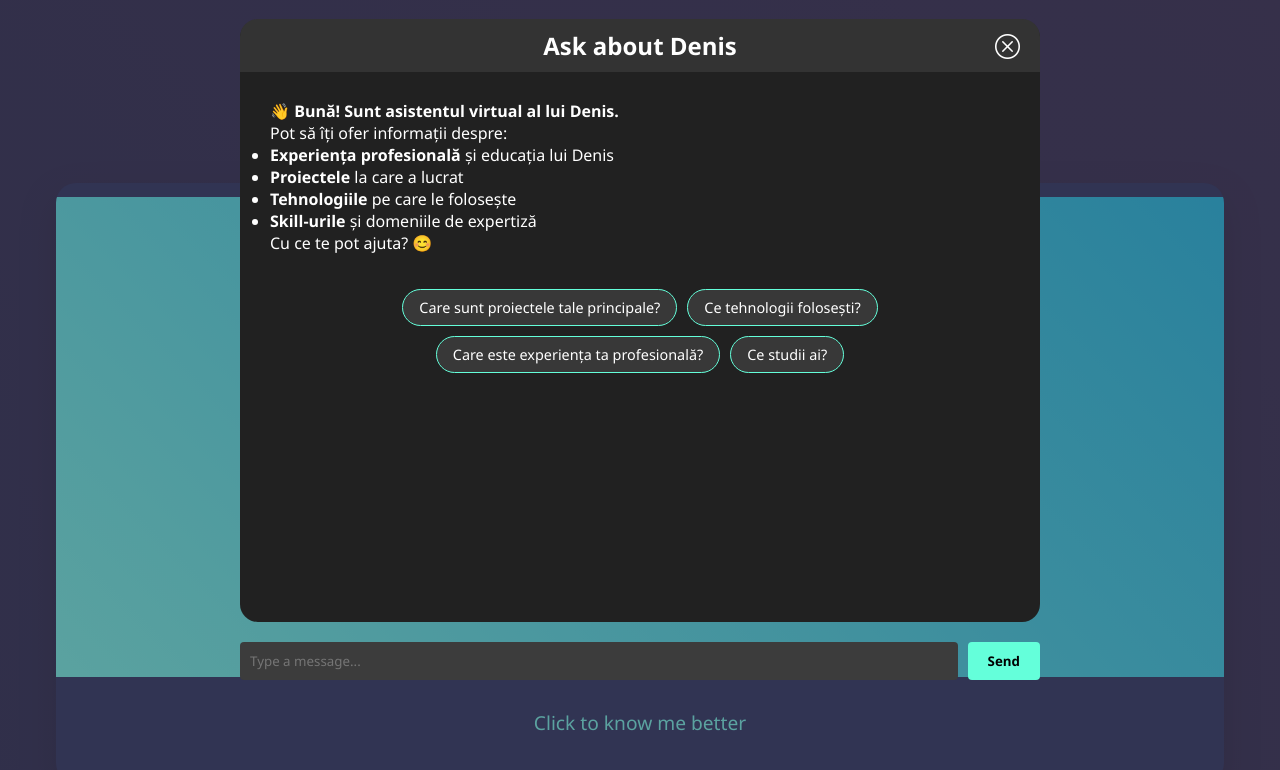
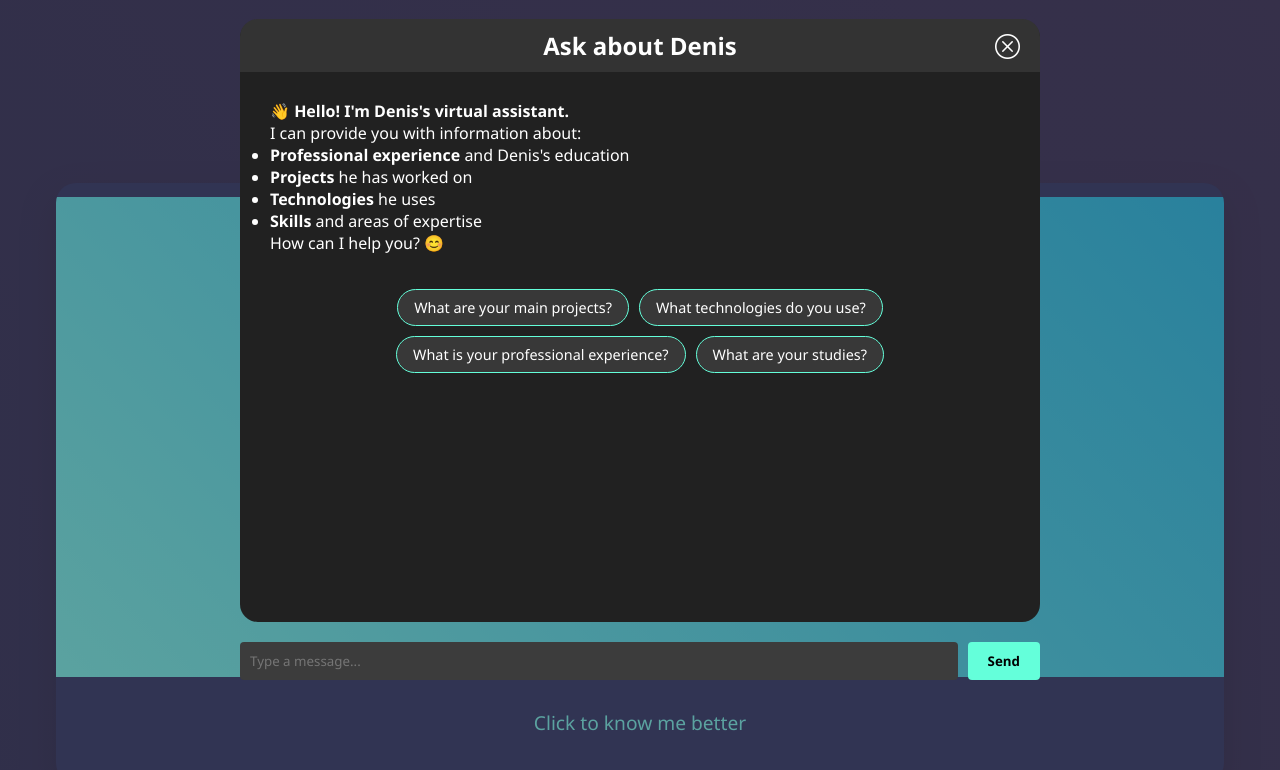
Before and after one commit to denisvlas/portfolio, a React (Vite) app: page / in a window 1280 px wide. Both pictures are taken after a click on the button "Chat with AI". Shown: the top 770 px of the page. Built offline with nearby package versions, Linux system fonts and the light colour scheme; no server answers.

Commit message:
Update ChatWindow and constants for English localization. Translated chat prompts and system messages to English, ensuring clarity for users. Adjusted project card titles to reflect English terminology for frontend and backend technologies.

```diff
--- a/src/components/ChatWindow.tsx
+++ b/src/components/ChatWindow.tsx
@@ -8,23 +8,23 @@ interface ChatWindowProps {
 }
 
 const quickQuestions = [
-  "Care sunt proiectele tale principale?",
-  "Ce tehnologii folosești?",
-  "Care este experiența ta profesională?",
-  "Ce studii ai?",
+  "What are your main projects?",
+  "What technologies do you use?",
+  "What is your professional experience?",
+  "What are your studies?",
 ];
 
 const systemPrompt = {
   role: "system",
-  content: `<h4>👋 Bună! Sunt asistentul virtual al lui Denis.</h4>
-  <p>Pot să îți ofer informații despre:</p>
+  content: `<h4>👋 Hello! I'm Denis's virtual assistant.</h4>
+  <p>I can provide you with information about:</p>
   <ul>
-    <li><b>Experiența profesională</b> și educația lui Denis</li>
-    <li><b>Proiectele</b> la care a lucrat</li>
-    <li><b>Tehnologiile</b> pe care le folosește</li>
-    <li><b>Skill-urile</b> și domeniile de expertiză</li>
+    <li><b>Professional experience</b> and Denis's education</li>
+    <li><b>Projects</b> he has worked on</li>
+    <li><b>Technologies</b> he uses</li>
+    <li><b>Skills</b> and areas of expertise</li>
   </ul>
-  <p>Cu ce te pot ajuta? 😊</p>`,
+  <p>How can I help you? 😊</p>`,
 };
 
 type Sender = "user" | "ai" | "error" | "warning";
@@ -68,7 +68,7 @@ const ChatWindow = ({ setShowChat }: ChatWindowProps) => {
   };
 
   const sendMessage = async (messageText?: string) => {
-    // Curăță inputul utilizatorului (doar text simplu, fără HTML)
+    // Clean user input (plain text only, no HTML)
     const textToSend = messageText || input;
     setInput("");
     const safeUserText = sanitizeUserInput(textToSend);
@@ -85,7 +85,7 @@ const ChatWindow = ({ setShowChat }: ChatWindowProps) => {
     setError(null);
 
     const conversationContext = updatedMessages.map((msg, index) => {
-      // Presupunem că primul mesaj (index 0) este promptul de sistem.
+      // Assume the first message (index 0) is the system prompt.
       if (index === 0) {
         return { role: "system", content: msg.text };
       }
@@ -114,13 +114,13 @@ const ChatWindow = ({ setShowChat }: ChatWindowProps) => {
       console.log("res", data);
 
       if (data.flag) {
-        // Creează un mesaj de tip eroare care va rămâne în chat
+        // Create an error message that will remain in chat
         const flaggedMessage: ChatMessage = {
           sender: data.flag === "warning" ? "warning" : "error",
           text: data.explanation || "",
         };
         setMessages((prev) => [...prev, flaggedMessage]);
-        // Scoate mesajul utilizatorului din lista de mesaje, dacă e nevoie
+        // Remove the user message from the list if needed
         const indexOfFlaggedMessage = updatedMessages.findIndex(
           (message) => message.text === safeUserText
         );
@@ -128,7 +128,7 @@ const ChatWindow = ({ setShowChat }: ChatWindowProps) => {
           updatedMessages.splice(indexOfFlaggedMessage, 1);
         }
       }
-      // Pentru output-ul AI se permite HTML, dar îl curățăm din siguranță
+      // For AI output HTML is allowed, but we clean it for safety
       const aiMessage: ChatMessage = { sender: "ai", text: data.content };
       setMessages((prev) => [...prev, aiMessage]);
 
@@ -143,7 +143,7 @@ const ChatWindow = ({ setShowChat }: ChatWindowProps) => {
         console.error("chat log error", e);
       }
     } catch (err) {
-      // Adaugă mesajul de eroare direct în chat
+      // Add the error message directly to chat
       const errorMessage =
         err instanceof Error ? err.message : "An error occurred";
       setMessages((prev) => [...prev, { sender: "error", text: errorMessage }]);
@@ -177,7 +177,7 @@ const ChatWindow = ({ setShowChat }: ChatWindowProps) => {
           </div>
           {messages.map((msg: ChatMessage, index: number) => (
             <div key={index} className={`message ${msg.sender}`}>
-              {/* Pentru output AI se permite HTML dar este trecut prin DOMPurify */}
+              {/* For AI output HTML is allowed but it passes through DOMPurify */}
               <span
                 dangerouslySetInnerHTML={{
                   __html: msg.text,
--- a/src/components/constants.ts
+++ b/src/components/constants.ts
@@ -38,7 +38,7 @@ const CARD_CONTENT = {
   back: {
     skills: {
       frontend: {
-        title: "Tehnologii Frontend",
+        title: "Frontend Technologies",
         items: [
           "React",
           "TypeScript",
@@ -49,7 +49,7 @@ const CARD_CONTENT = {
         ],
       },
       backend: {
-        title: "Tehnologii Backend",
+        title: "Backend Technologies",
         items: [
           "Node.js",
           "Python",
@@ -324,8 +324,8 @@ const PROJECT_CARDS = [
     backTitle: "Micro‑SaaS: Replicate + Payments + Webhooks",
     description:
       "A production‑ready micro‑SaaS Telegram bot for AI image generation powered by Replicate. It supports secure payments via PayPal and LemonSqueezy (one‑off or subscription), cryptographically verified webhooks, and persistence in Supabase. Built for reliability and scale with webhook mode for production (Gunicorn/WSGI, Render) and polling mode for local development.",
-      projectImg: imagenBotImage,
-      backText: "",
+    projectImg: imagenBotImage,
+    backText: "",
     skills: [
       "Python",
       "Flask",
@@ -350,7 +350,8 @@ const PROJECT_CARDS = [
       "Single shared Telegram Application under WSGI; PayPal signature verification (auth_algo, cert_url, transmission_id, signature, timestamp) and LemonSqueezy HMAC validation; support for subscriptions (micro‑SaaS); inline template selection from templates.json; persistent references stored in Supabase; temporary references scoped to job; async Replicate integration with on‑disk media persistence and delivery; HTTP health checks; structured logging and retries.",
     beWorkflow:
       "WSGI + Flask for health/webhooks; /telegram/webhook handles Updates, template selections, and reference commands; /webhook/paypal and /webhook/lemonsqueezy verify signatures and map events (including subscriptions); Replicate client executes jobs with selected template and references; Supabase persists user profiles, subscriptions/transactions, references, job metadata, and delivery logs.",
-    videoUrl: "https://player.cloudinary.com/embed/?public_id=VELORA_BOT_uvtaly&cloud_name=dyrpdnkvs&profile=cld-default",
+    videoUrl:
+      "https://player.cloudinary.com/embed/?public_id=VELORA_BOT_uvtaly&cloud_name=dyrpdnkvs&profile=cld-default",
     isHorizontalVideo: true,
   },
 ];
```
